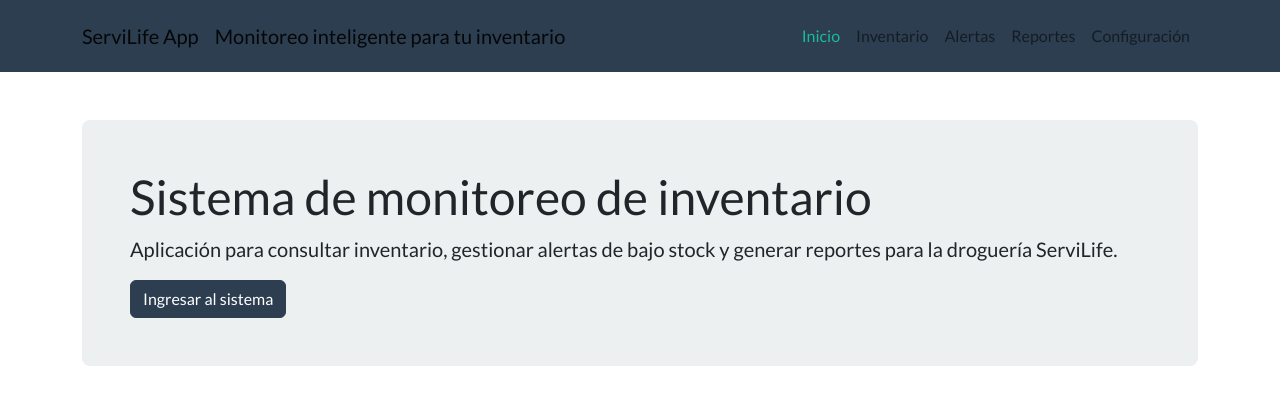
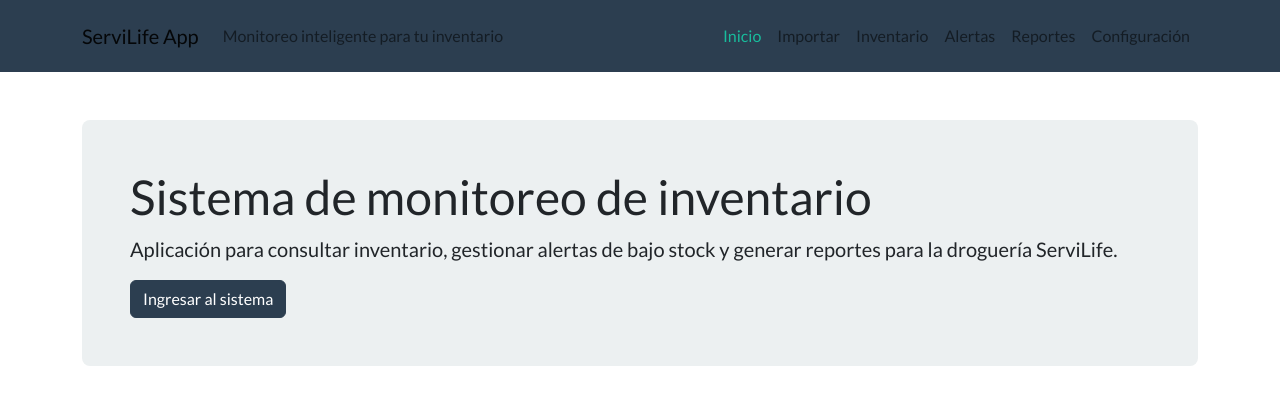
Before and after one commit to santiagoanacona47-gif/servilife-app, a plain HTML site: page index.html in a window 1280 px wide. Drawn offline with nearby package versions, Linux system fonts and the light colour scheme.

Commit message:
fix: ajustar navegación y comentarios del prototipo

```diff
--- a/index.html
+++ b/index.html
@@ -13,19 +13,23 @@
   <nav class="navbar navbar-expand-lg bg-primary" data-bs-theme="dark">
   <div class="container">
     <a class="navbar-brand" href="#">ServiLife App</a>
-    <a class="navbar-brand" href="#">Monitoreo inteligente para tu inventario </a>
+    <span class="navbar-text ms-2">Monitoreo inteligente para tu inventario</span>
 
     <button class="navbar-toggler" type="button" data-bs-toggle="collapse" data-bs-target="#menuPrincipal">
       <span class="navbar-toggler-icon"></span>
     </button>
 
-    <div class="collapse navbar-collapse" id="menuPrincipal"> <!--Pana no entiendo como funciona esta barra-->
+    <div class="collapse navbar-collapse" id="menuPrincipal">
+      <!-- Navbar collapse para responsividad móvil -->
       <ul class="navbar-nav ms-auto">
         <li class="nav-item">
           <a class="nav-link active" href="#">Inicio</a>
         </li>
         <li class="nav-item">
-          <a class="nav-link" href="#">Inventario</a> <!--Le ponemos inventario a la casilla o que ponemos ahi?-->
+          <a class="nav-link" href="#">Importar</a>
+        </li>
+        <li class="nav-item">
+          <a class="nav-link" href="#">Inventario</a>
         </li>
         <li class="nav-item">
           <a class="nav-link" href="#">Alertas</a>
```
